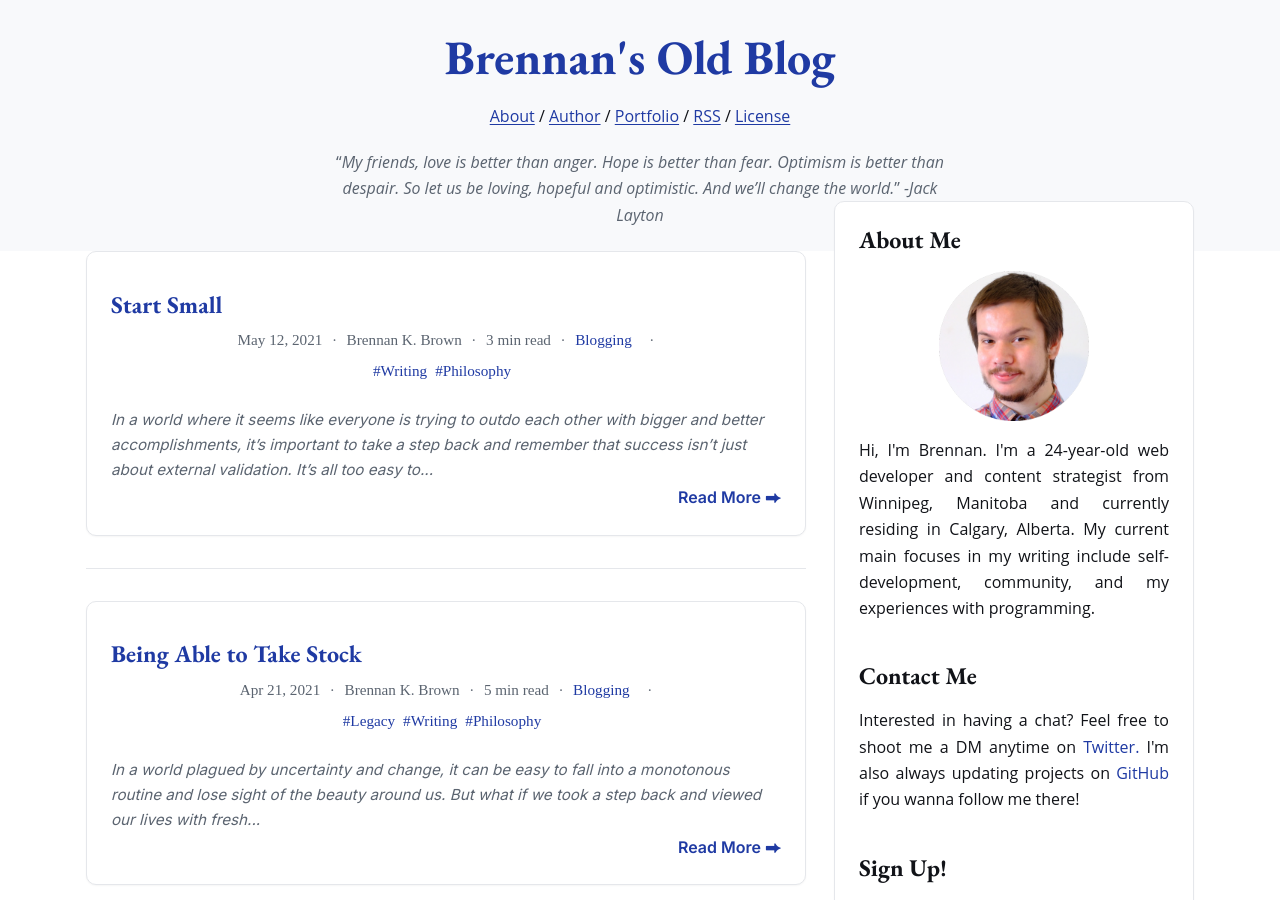
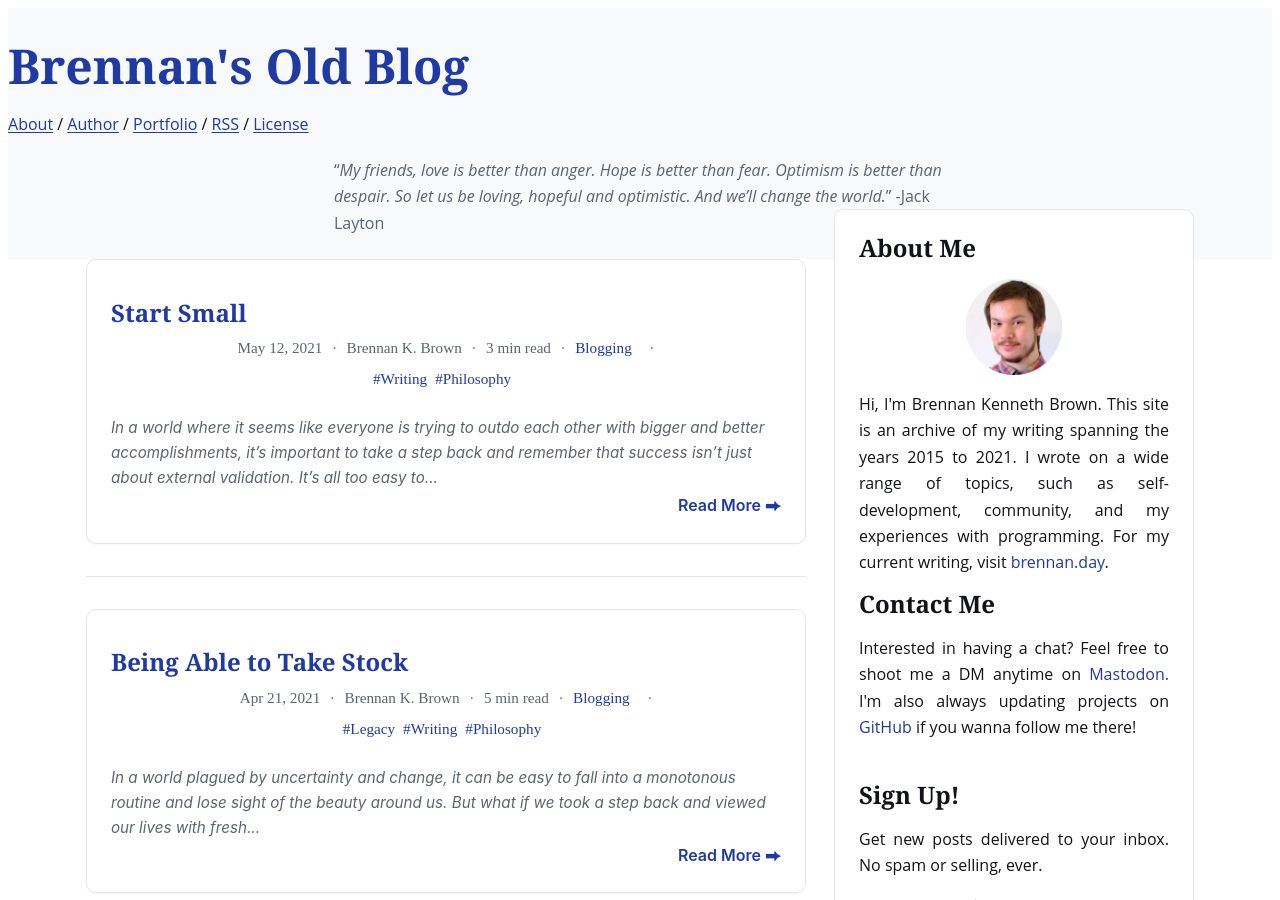
Before and after one commit to brennanbrown/old-blog, a Jekyll site: the page built from index.html, in a window 1280 px wide and 900 px high. Built offline with Jekyll 4.4.1, drawn with Linux system fonts in a browser that asks for light colours; the list of posts is cut into pages by our own code; some of the changed text lies outside the part shown.

Commit message:
chore(cleanup): remove third-party integrations and fix HTML formatting; update contact/newsletter sections; improve sidebar layout

```diff
--- a/_includes/footer.html
+++ b/_includes/footer.html
@@ -1,4 +1,4 @@
-<div class="full-width copyright center">
+<div class="full-width copyright">
     <p>&copy; {{ site.time | date: '%Y' }} <a
             href="{{ '/' | prepend: site.baseurl | prepend: site.url }}"><strong>{{ site.title }}</strong></a> ― Powered
         by <a href="https://jekyllrb.com/">Jekyll</a>.
--- a/_includes/head.html
+++ b/_includes/head.html
@@ -4,7 +4,6 @@
   <meta name="viewport" content="width=device-width, initial-scale=1">
   <title>{% if page.title %}{{ page.title }} · {% endif %}{{ site.title }}</title>
   <meta name="description" content="{{ site.description }}">
-  <link rel="stylesheet" href="{{ "/css/normalize.css" | prepend: site.baseurl | prepend: site.url }}">
   <link rel="stylesheet" href="{{ "/css/main.css" | prepend: site.baseurl | prepend: site.url }}">
   <link rel="canonical" href="{{ page.url | replace:'index.html','' | prepend: site.baseurl | prepend: site.url }}">
   <link rel="alternate" type="application/rss+xml" title="{{ site.title }}"
@@ -13,11 +12,6 @@
   <link rel="icon" type="image/png" sizes="32x32" href="{{ "/fav/favicon-32x32.png" | prepend: site.baseurl | prepend: site.url }}">
   <link rel="icon" type="image/png" sizes="16x16" href="{{ "/fav/favicon-16x16.png" | prepend: site.baseurl | prepend: site.url }}">
   <link rel="manifest" href="{{ "/site.webmanifest" | prepend: site.baseurl | prepend: site.url }}">
-  <link rel="preconnect" href="https://fonts.googleapis.com">
-  <link rel="preconnect" href="https://fonts.gstatic.com" crossorigin>
-  <link
-    href="https://fonts.googleapis.com/css2?family=EB+Garamond:ital,wght@0,400;0,600;0,700;1,400;1,600;1,700&family=Inter:wght@400;500;600;700&display=swap"
-    rel="stylesheet">
   {% if site.plugins contains 'jekyll-seo-tag' %}
     {% seo %}
   {% endif %}
--- a/_includes/header.html
+++ b/_includes/header.html
@@ -1,10 +1,9 @@
-<div class="full-width center">
+<div class="full-width">
     <h1 class="site-title"><a class="site-title-a"
             href="{{ '/' | prepend: site.baseurl | prepend: site.url }}">{{ site.title }}</a>
     </h1>
     {% include nav.html %}
 
     <p class=quote><q><em>My friends, love is better than anger. Hope is better than fear. Optimism is better than
-                despair. So let us be loving, hopeful and optimistic. And we’ll change the world.</q> -Jack Layton</p>
-    </em>
+                despair. So let us be loving, hopeful and optimistic. And we’ll change the world.</em></q> -Jack Layton</p>
 </div>
--- a/_includes/sidebar.html
+++ b/_includes/sidebar.html
@@ -1,28 +1,34 @@
 <div class="menu">
   <h2>About Me</h2>
-  <img src="/img/avatar.png" alt="Brennan's Face" height="150" width="150">
-  <p>Hi, I'm Brennan. I'm a 24-year-old web developer and content strategist from Winnipeg, Manitoba and currently residing in
-    Calgary, Alberta. My current main focuses in my writing include self-development, community, and my experiences with
-    programming. </p>
-
-  <br />
+  <img class="avatar" src="/img/avatar.png" alt="Brennan's Face" height="96" width="96">
+  <p>Hi, I'm Brennan Kenneth Brown. This site is an archive of my writing spanning the years 2015 to 2021. I wrote on a wide range of topics, such as self-development, community, and my experiences with
+    programming. For my current writing, visit <a href="https://brennan.day">brennan.day</a>.</p>
 
   <h2>Contact Me</h2>
   <p>Interested in having a chat? Feel free to shoot me a DM anytime on <a
-      href="https://twitter.com/bkennethbrown/">Twitter.</a> I'm also always updating projects on <a
+      href="https://social.lol/@brennan">Mastodon.</a> I'm also always updating projects on <a
       href="https://github.com/brennanbrown/">GitHub</a> if you wanna follow me there!</p>
 
   <br />
 
   <h2 class="newsletter">Sign Up!</h2>
-  <iframe src="https://brennan.substack.com/embed" width="100%" height="270" frameborder="0" scrolling="no" title="
-  Substack Newsletter Sign-up Form"></iframe>
+  <div class="newsletter-signup">
+    <p class="newsletter-copy">Get new posts delivered to your inbox. No spam or selling, ever.</p>
+    <form action="https://buttondown.com/api/emails/embed-subscribe/brennanbrown" method="post" class="embeddable-buttondown-form">
+      <label for="bd-email" class="visually-hidden">Enter your email</label>
+      <input type="email" name="email" id="bd-email" inputmode="email" enterkeyhint="send" autocomplete="email" placeholder="you@example.com" required>
+      <input type="submit" value="Subscribe">
+      <p>
+        <a href="https://buttondown.com/refer/brennanbrown" target="_blank" rel="external">Powered by Buttondown.</a>
+      </p>
+    </form>
+  </div>
 
   <br />
 
   <h2>Tags</h2>
   <div class="tags-expo">
-    <select aria-label="Jump to a tag" onchange="if (this.value) { window.location.href='{{ '/tagged' | prepend: site.baseurl | prepend: site.url }}#' + this.value; }; return false;">
+    <select aria-label="Jump to a tag" data-tagged-url="{{ '/tagged' | prepend: site.baseurl | prepend: site.url }}" onchange="if (this.value) { window.location.href = this.dataset.taggedUrl + '#' + this.value; }">
       <option value="">Browse tags…</option>
       {% assign sorted_tags = (site.tags | sort:0) %}
       {% for tag in sorted_tags %}
```
Also changed, not shown: _includes/disqus.html (deleted, +0 -14 lines), _includes/google_analytics.html (deleted, +0 -10 lines).
